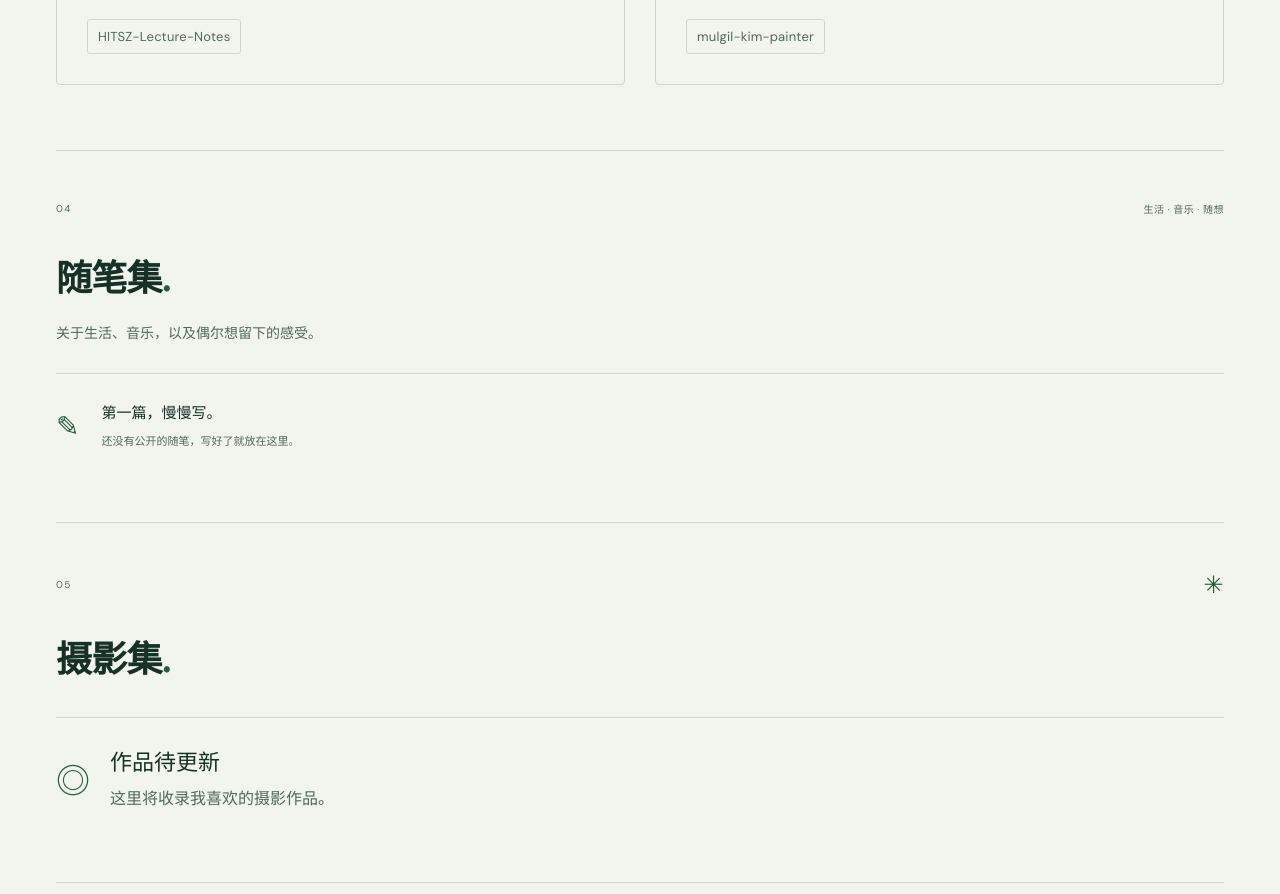
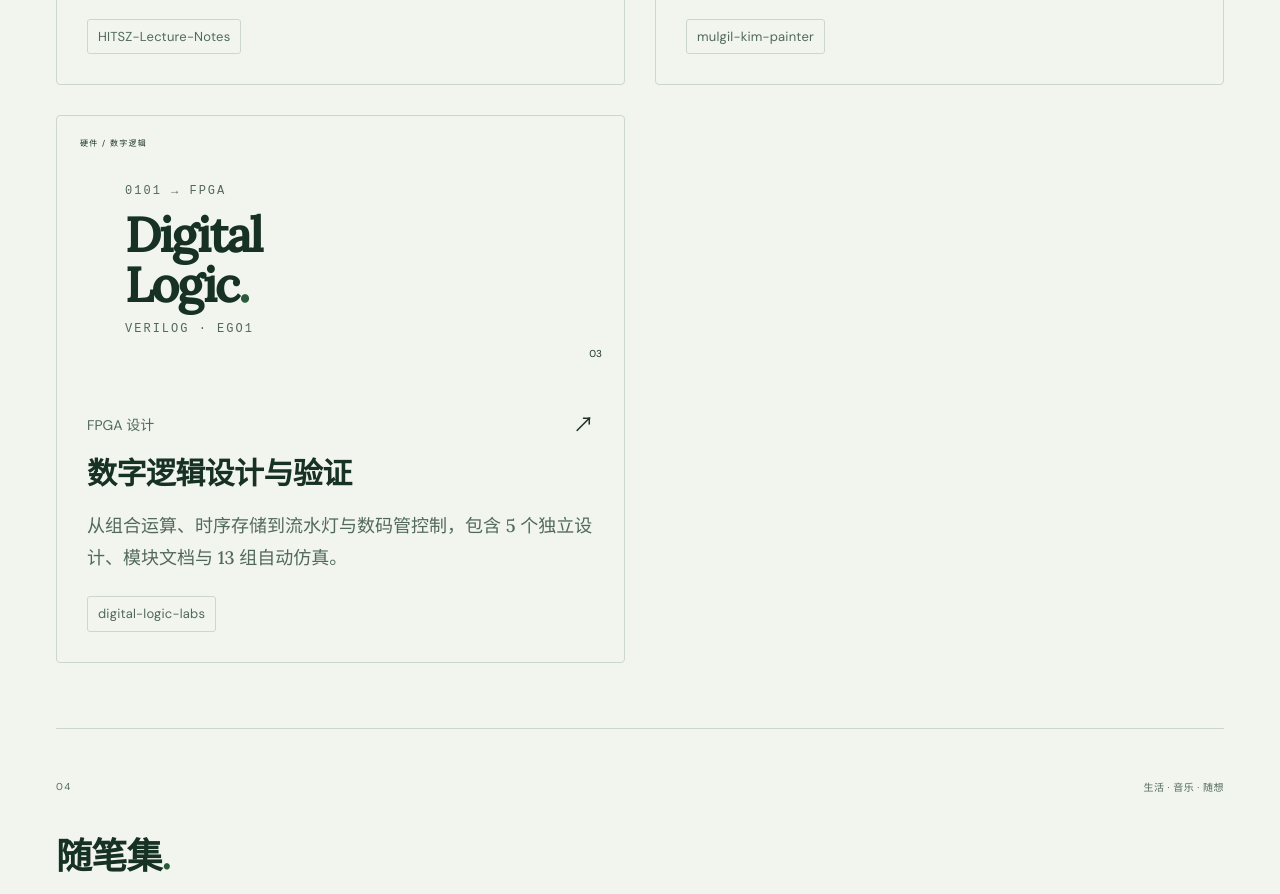
Before and after one commit to peppaoinks/peppaoinks.github.io, a plain HTML site: page index.html in a window 1280 px wide. Shown: the part 4249-5143 px from the top of the page. Drawn offline with Linux system fonts and the light colour scheme.

Commit message:
Feature Digital Logic Labs in bilingual project showcase

```diff
--- a/index.html
+++ b/index.html
@@ -151,6 +151,11 @@
           <div class="project-visual painter-visual" aria-hidden="true"><span class="visual-label" data-i18n="painterVisual">创意 / 人工智能工具</span><div class="paint-shape shape-one"></div><div class="paint-shape shape-two"></div><div class="paint-shape shape-three"></div><span class="paint-word"><span data-i18n="painterCoverOne">一点</span><br><em data-i18n="painterCoverTwo">想象力。</em></span><span class="visual-number">02</span></div>
           <div class="project-info"><div class="project-meta"><span data-i18n="painterCategory">创意工具</span><span aria-hidden="true">↗</span></div><h3>Mulgil Kim Painter</h3><p data-i18n="painterDescription">将图片改画为水粉画风格的 Codex 技能。</p><span class="repo-name">mulgil-kim-painter</span></div>
         </a>
+
+        <a class="project-card" href="https://github.com/peppaoinks/digital-logic-labs" target="_blank" rel="noopener noreferrer">
+          <div class="project-visual logic-visual" aria-hidden="true"><span class="visual-label" data-i18n="logicVisual">硬件 / 数字逻辑</span><div class="logic-art"><span>0101 → FPGA</span><strong>Digital<br>Logic<span class="orange">.</span></strong><small>VERILOG · EGO1</small></div><span class="visual-number">03</span></div>
+          <div class="project-info"><div class="project-meta"><span data-i18n="logicCategory">FPGA 设计</span><span aria-hidden="true">↗</span></div><h3 data-i18n="logicTitle">数字逻辑设计与验证</h3><p data-i18n="logicDescription">从组合运算、时序存储到流水灯与数码管控制，包含 5 个独立设计、模块文档与 13 组自动仿真。</p><span class="repo-name">digital-logic-labs</span></div>
+        </a>
       </div>
     </section>
 
--- a/script.js
+++ b/script.js
@@ -47,6 +47,7 @@ const translations = {
     notesVisual: '学习 / 资料整理', notesCover: '课程讲义', notesArtwork: '哈工深 · 自建讲义库',
     notesCategory: '学习资料', notesTitle: '哈工深讲义库', notesDescription: '课程讲义的整理与积累。',
     painterVisual: '创意 / 人工智能工具', painterCoverOne: '一点', painterCoverTwo: '想象力。',
+    logicVisual: '硬件 / 数字逻辑', logicCategory: 'FPGA 设计', logicTitle: '数字逻辑设计与验证', logicDescription: '从组合运算、时序存储到流水灯与数码管控制，包含 5 个独立设计、模块文档与 13 组自动仿真。',
     painterCategory: '创意工具', painterDescription: '将图片改画为水粉画风格的 Codex 技能。',
     essaysIndex: '生活 · 音乐 · 随想', essaysTitle: '随笔集',
     essaysIntro: '关于生活、音乐，以及偶尔想留下的感受。',
@@ -86,6 +87,7 @@ const translations = {
     notesVisual: 'LEARNING / DOCUMENTATION', notesCover: 'LECTURE NOTES', notesArtwork: 'HITSZ · Lecture notes',
     notesCategory: 'Learning resources', notesTitle: 'HITSZ Lecture Notes', notesDescription: 'A growing collection of course lecture notes.',
     painterVisual: 'CREATIVE / AI TOOLS', painterCoverOne: 'a little', painterCoverTwo: 'imagination.',
+    logicVisual: 'HARDWARE / DIGITAL LOGIC', logicCategory: 'FPGA design', logicTitle: 'Digital Logic Labs', logicDescription: 'From arithmetic and storage to running lights and display control: 5 independent designs, module documentation, and 13 automated simulations.',
     painterCategory: 'Creative tools', painterDescription: 'A Codex skill that repaints images in a gouache style.',
     essaysIndex: 'Life · Music · Reflections', essaysTitle: 'Essays',
     essaysIntro: 'Thoughts on life, music, and moments I want to remember.',
--- a/style.css
+++ b/style.css
@@ -310,3 +310,6 @@ footer{font-size:12px;align-items:center;flex-wrap:wrap}
 @media(max-width:360px){html[lang="en"] .site-header nav{font-size:9.5px;gap:4px}}
 
 .listening-shelf{margin-top:42px;padding-top:32px;border-top:1px solid var(--line);scroll-margin-top:130px}
+
+/* Digital logic project artwork */
+.logic-visual{background:var(--surface);overflow:hidden}.logic-art{position:absolute;inset:23% 12% 14%;display:flex;flex-direction:column;justify-content:center;gap:12px}.logic-art>span,.logic-art small{font-family:monospace;font-size:12px;letter-spacing:2px;color:var(--muted)}.logic-art strong{font-size:clamp(32px,4vw,48px);line-height:1.05;letter-spacing:-2px;color:var(--text)}
```
